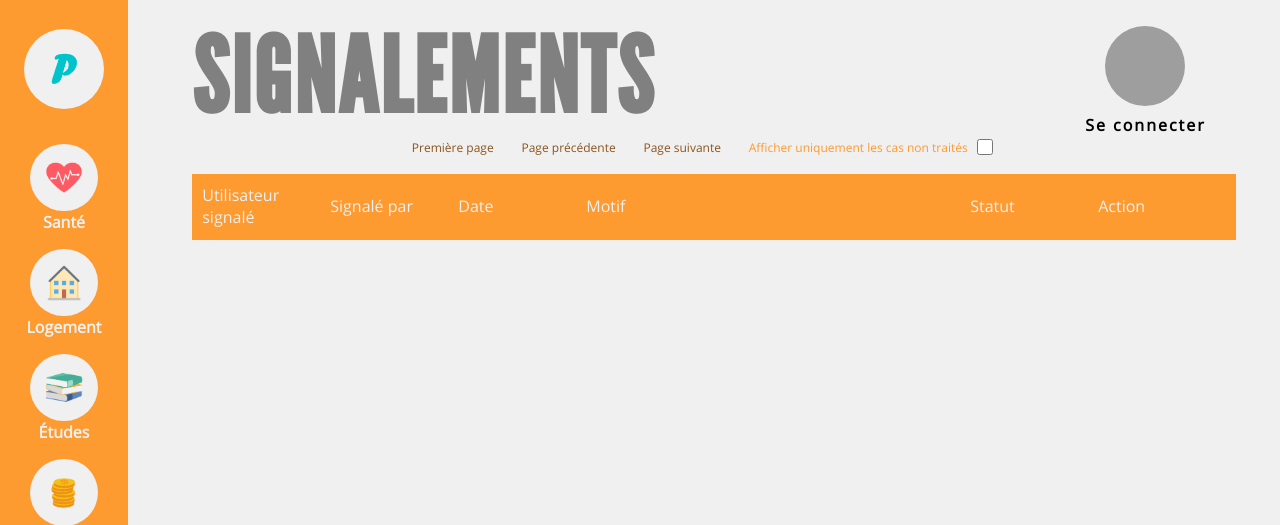
After one commit to SamarMel/pjs4, a PHP site: page /View/user/reports.php in a window 1280 px wide. The commit adds this page. Shown: the top 525 px of the page. Run offline with PHP 8.4, Linux system fonts and the light colour scheme; the template is opened without the code that fills it, so the values that code supplies are empty; some libraries are stand-ins or nearby versions; grey boxes are pictures that could not be loaded.

Commit message:
avancée signalement

```diff
--- /dev/null
+++ b/View/css/user/reports.css
@@ -0,0 +1,67 @@
+div#reports-nav {
+    width: 50vw;
+    display: flex;
+    flex-direction: row;
+    justify-content: space-evenly;
+    align-items: center;
+}
+
+a.reports-nav-link, label.reports-nav-link {
+    cursor: not-allowed;
+    color: var(--color-action-5-dark);
+    font-size: 1.5vh;
+}
+
+a.reports-nav-link[href], label.reports-nav-link {
+    cursor: pointer;
+    color: var(--color-action-5);
+}
+
+a.reports-nav-link[href]:hover, label.reports-nav-link:hover {
+    filter: brightness(80%);
+}
+
+input#filter {
+    height: 2vh;
+    width: 2vh;
+    margin-left: 0.75vw;
+}
+
+div#filter-div {
+    display: flex;
+    flex-direction: row;
+    justify-content: space-evenly;
+    align-items: center;
+}
+
+div#reports-list {
+    margin-top: 2vh;
+    width: 100%;
+    font-size: 1.75vh;
+}
+
+div#reports-list-header {
+    font-size: 2vh;
+    background: var(--color-action-5);
+    color: var(--color-light);
+}
+
+div.report {
+    width: 100%;
+    display: flex;
+    flex-direction: row;
+    justify-content: space-between;
+    align-items: center;
+
+    padding: 1%;
+    border-bottom: var(--color-action-5) solid 0.25vh;
+    color: var(--color-dark);
+}
+
+div.report span {
+    width: 10vw;
+}
+
+div.report span.motif {
+    width: 30vw;
+}
--- a/View/js/users.js
+++ b/View/js/users.js
@@ -8,7 +8,6 @@ $(document).ready(() => {
     const input = $("input#search-user");
 
     input.on("keypress", (e) => {
-        console.log(e);
         if (e.which === 13)
             search();
     })
--- /dev/null
+++ b/View/user/reports.php
@@ -0,0 +1,103 @@
+<!DOCTYPE html>
+<html lang="fr">
+<head>
+    <meta charset="utf-8">
+    <meta name="viewport" content="width=device-width, initial-scale=1, maximum-scale=1, user-scalable=no">
+    <title>Preclarity</title>
+
+    <link rel="stylesheet" href="/View/css/style.css">
+    <link rel="stylesheet" href="/View/css/home/home.css">
+    <link rel="stylesheet" href="/View/css/user/reports.css">
+
+    <link rel="stylesheet" href="https://cdn.jsdelivr.net/gh/loadingio/loading.css@v2.0.0/dist/loading.min.css">
+
+    <!-- SLICK Carousel -->
+    <link rel="stylesheet" type="text/css" href="/Resources/lib/slick/slick.css"/>
+    <link rel="stylesheet" type="text/css" href="/Resources/lib/slick/slick-theme.css"/>
+</head>
+<body>
+
+<!-- MENU -->
+<?php require_once(dirname(__FILE__) . "/../modules/menu.tpl");?>
+<style>#menu {background: var(--color-action-5);}</style>
+
+<div id="page">
+    <?php
+    $page_name = "SIGNALEMENTS";
+    require_once (dirname(__FILE__) . "/../modules/header.php");
+    ?>
+
+    <div id="reports-nav">
+        <? if ($p > 1): ?>
+            <a class="reports-nav-link"
+               href="http://pjs4.ulyssebouchet.fr/?controller=user&action=gerer&s=<? echo $s ?>">
+                Première page
+            </a>
+            <a class="reports-nav-link"
+               href="http://pjs4.ulyssebouchet.fr/?controller=user&action=gerer&s=<? echo $s ?>&p=<? echo ($p - 1) ?>">
+                Page précédente
+            </a>
+        <? else: ?>
+            <a class="reports-nav-link">Première page</a>
+            <a class="reports-nav-link">Page précédente</a>
+        <? endif; ?>
+        <? if (count($reports) == 10): ?>
+            <a class="reports-nav-link"
+               href="http://pjs4.ulyssebouchet.fr/?controller=user&action=gerer&s=<? echo $s ?>&p=<? echo ($p + 1) ?>">
+                Page suivante
+            </a>
+        <? else: ?>
+            <a class="reports-nav-link">Page suivante</a>
+        <? endif; ?>
+        <div id="filter-div">
+            <label class="reports-nav-link" for="filter">Afficher uniquement les cas non traités</label>
+            <input id="filter" type="checkbox" value="0">
+        </div>
+    </div>
+    <div id="reports-list">
+        <div id="reports-list-header" class="report">
+            <span>Utilisateur signalé</span>
+            <span>Signalé par</span>
+            <span>Date</span>
+            <span class="motif">Motif</span>
+            <span>Statut</span>
+            <span>Action</span>
+        </div>
+    <? foreach ($reports as $report): ?>
+        <div class="report">
+            <span><? echo $report['reported'] ?></span>
+            <span><? echo $report['reporter'] ?></span>
+            <span><? echo $report['date'] ?></span>
+            <span class="motif">
+                Origine : <? echo $report['origine'] ?>
+                <br>
+                Motif : <? echo $report['motif'] ?>
+            </span>
+            <span>
+            <label for="filter<? echo $report['id'] ?>">Traité</label>
+            <input id="filter<? echo $report['id'] ?>" type="checkbox" <? echo $report['traité'] == 1 ? "checked" : "" ?>>
+            </span>
+            <span>
+                <a href="#">Bannir cet utilisateur</a>
+                <br>
+                <? if ($report['origine'] != "Conversation"): ?>
+                <a href="#">Aller voir</a>
+                <? endif; ?>
+            </span>
+        </div>
+    <? endforeach; ?>
+    </div>
+</div>
+
+
+<!-- Chatbox -->
+<?php require_once(dirname(__FILE__) . "/../modules/chatbox.html"); ?>
+<!-- Footer -->
+<?php require_once(dirname(__FILE__) . "/../modules/footer.tpl"); ?>
+
+<!-- SLICK Carousel -->
+<script type="text/javascript" src="/Resources/lib/slick/slick.min.js"></script>
+<script src="/View/js/index.js"></script>
+<script src="/View/js/reports.js"></script>
+</body>
+</html>
--- a/index.php
+++ b/index.php
@@ -5,6 +5,9 @@ if (isset($_COOKIE['idUser'])) {
     require_once (dirname(__FILE__) . "/Model/queries.php");
     $_SESSION['user'] = queryUser($_SESSION['idUser']);
 }
+
+if ($_SESSION['user']['role'] == "Banni")
+    header("Location: http://pjs4.ulyssebouchet.fr/banned.html");
 
 if (isset($_GET['controller']) && isset($_GET['action'])) {
 	$controller = $_GET['controller'];
```
Also changed, not shown: Controller/user.php (+38 -2 lines), Model/queries.php (+27 -2 lines), banned.html (added, +33 -0 lines), View/js/reports.js (added).
